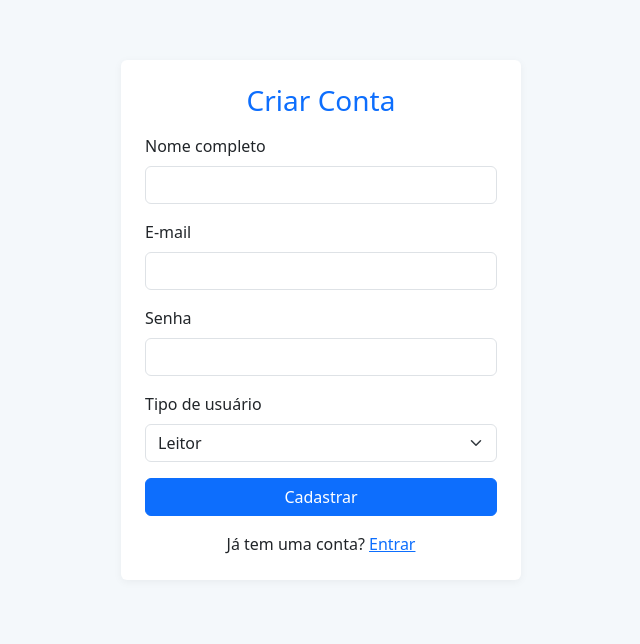
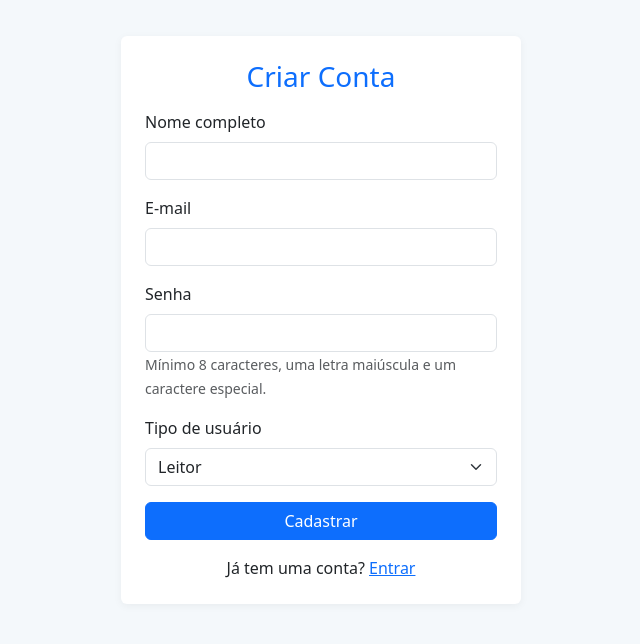
Before and after one commit to rodrigo34892/Projeto_FakeNews, a PHP site: page /tela_cadastro.php in a window 1280 px wide. Shown: the part 66-710 px from the top of the page, without its empty margins (319-959 px from the left). Run offline with PHP 8.4, Linux system fonts and the light colour scheme.

Commit message:
validação_senha

```diff
--- a/usuarios/alterar_senha.php
+++ b/usuarios/alterar_senha.php
@@ -172,5 +172,4 @@ if ($_SERVER['REQUEST_METHOD'] === 'POST') {
         document.addEventListener('DOMContentLoaded', aplicarTemaInicial);
     </script>
 </body>
-
 </html>
--- a/usuarios/nova_senha.php
+++ b/usuarios/nova_senha.php
@@ -173,4 +173,4 @@ if ($_SERVER['REQUEST_METHOD'] === 'POST') {
     </script>
 </body>
 
-</html>
+</html>z
--- a/usuarios/tela_cadastro.php
+++ b/usuarios/tela_cadastro.php
@@ -10,8 +10,18 @@ $mensagem = '';
 if ($_SERVER['REQUEST_METHOD'] === 'POST') {
     $nome = $_POST['nome'];
     $email = $_POST['email'];
-    $senha = password_hash($_POST['senha'], PASSWORD_BCRYPT);
+    $senha = $_POST['senha'];
     $tipo = $_POST['tipo'];
+
+    // Validação da senha
+    if (
+        strlen($senha) < 8 ||
+        !preg_match('/[A-Z]/', $senha) ||
+        !preg_match('/[\W_]/', $senha)
+    ) {
+        $mensagem = "<div class='alert alert-danger'>A senha deve ter pelo menos 8 caracteres, uma letra maiúscula e um caractere especial.</div>";
+    } else {
+        $senhaHash = password_hash($senha, PASSWORD_BCRYPT);
 
         // Verifica se o e-mail já existe
         $stmt = $pdo->prepare("SELECT id FROM usuarios WHERE email = ?");
@@ -20,10 +30,11 @@ if ($_SERVER['REQUEST_METHOD'] === 'POST') {
             $mensagem = "<div class='alert alert-danger'>E-mail já cadastrado.</div>";
         } else {
             $stmt = $pdo->prepare("INSERT INTO usuarios (nome, email, senha, tipo) VALUES (?, ?, ?, ?)");
-        if ($stmt->execute([$nome, $email, $senha, $tipo])) {
+            if ($stmt->execute([$nome, $email, $senhaHash, $tipo])) {
                 $mensagem = "<div class='alert alert-success'>Cadastro realizado com sucesso! <a href='tela_login.php'>Entrar</a></div>";
             } else {
                 $mensagem = "<div class='alert alert-danger'>Erro ao cadastrar.</div>";
+            }
         }
     }
 }
@@ -130,6 +141,7 @@ if ($_SERVER['REQUEST_METHOD'] === 'POST') {
                 <div class="mb-3">
                     <label for="senha" class="form-label">Senha</label>
                     <input type="password" class="form-control" id="senha" name="senha" required>
+                    <small class="text-muted">Mínimo 8 caracteres, uma letra maiúscula e um caractere especial.</small>
                 </div>
                 <div class="mb-3">
                     <label for="tipo" class="form-label">Tipo de usuário</label>
@@ -170,5 +182,19 @@ if ($_SERVER['REQUEST_METHOD'] === 'POST') {
             }
         }
         document.addEventListener('DOMContentLoaded', aplicarTemaInicial);
+
+        // Validação de senha no front-end
+        document.querySelector('form').addEventListener('submit', function (e) {
+            const senha = document.getElementById('senha').value;
+            const regexMaiuscula = /[A-Z]/;
+            const regexEspecial = /[\W_]/;
+            if (
+                senha.length < 8 ||
+                !regexMaiuscula.test(senha) ||
+                !regexEspecial.test(senha)
+            ) {
+                alert('A senha deve ter pelo menos 8 caracteres, uma letra maiúscula e um caractere especial.');
+                e.preventDefault();
+            }
+        });
     </script>
-</body>
```
Also changed, not shown: Admin/administrador.php (added). Lines whose indentation alone changed are shown as unchanged.
